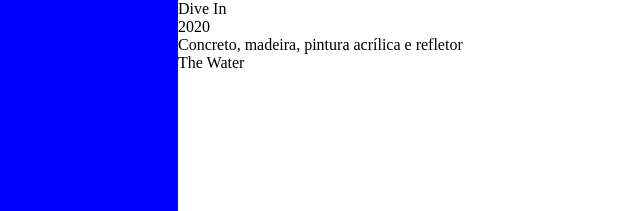
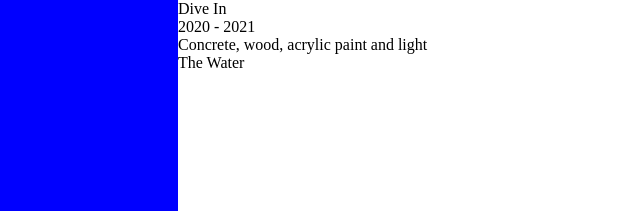
Before and after one commit to marinagem-www/2023.marinagem.com, a Jekyll site: the page built from projects/en/o-mergulho.md, in a window 1280 px wide. Shown: the top 211 px of the page, without its empty margins (78-718 px from the left). Built offline with Jekyll 4.4.1, drawn with Linux system fonts in a browser that asks for light colours.

Commit message:
Update o-mergulho.md

```diff
--- a/projects/en/o-mergulho.md
+++ b/projects/en/o-mergulho.md
@@ -2,8 +2,8 @@
 published: true
 ptitle: Dive In
 category: water
-year: 2020
-medium: 'Concreto, madeira, pintura acrílica e refletor'
+year: 2020 - 2021
+medium: 'Concrete, wood, acrylic paint and light'
 description: Ongoing series
 dimensions: Variable dimensions
 ---
```
